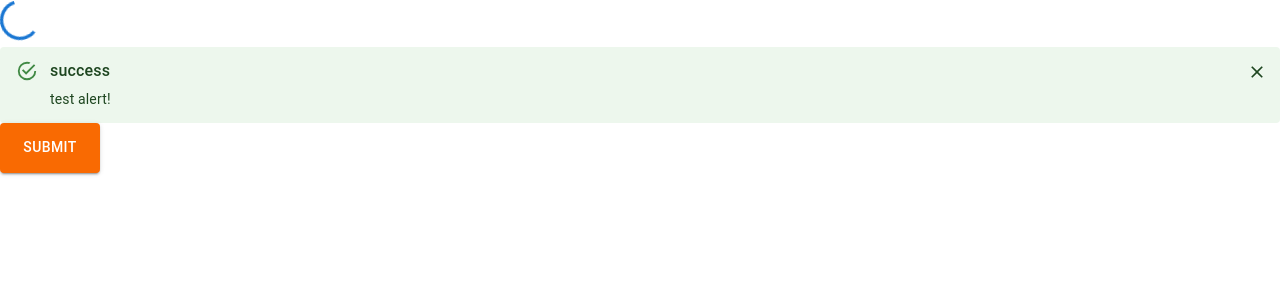
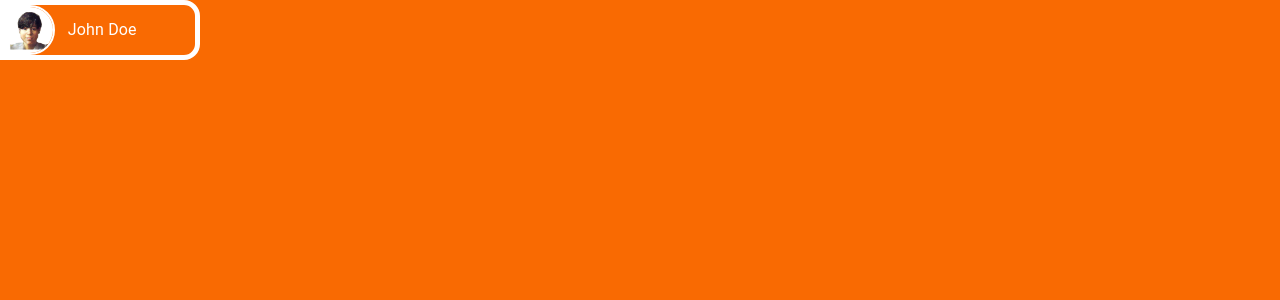
Before and after one commit to WMAD-0522-Final-Project/whistleblower-app-frontend, a React (Vite) app: page / in a window 1280 px wide. Shown: the top 300 px of the page. Built offline with nearby package versions, Linux system fonts and the light colour scheme.

Commit message:
[admin] add avatar icon component

```diff
--- a/src/App.tsx
+++ b/src/App.tsx
@@ -1,12 +1,21 @@
-import {
-  Box,
-  Alert,
-  AlertTitle,
-  CircularProgress,
-  CssBaseline,
-} from '@mui/material';
+import { Box, Alert, AlertTitle, CircularProgress } from '@mui/material';
+import AvatarIcon from './components/admin/AvatarIcon';
 // import ButtonComponent from './components/MUI_comp/ButtonComponent';
 import ButtonComponent from './components/MUI_comp/ButtonComponent';
+
+// TODO: get company data from store
+const companyData = {
+  themeColors: {
+    primary: '#f96a02',
+    secondary: '#fff',
+  },
+};
+// TODO: get user data from store
+const userData = {
+  firstName: 'John',
+  lastName: 'Doe',
+  profileImg: '/images/profileImg.jpg',
+};
 
 const App = () => {
   // use Redux for loading state
@@ -19,10 +28,15 @@ const App = () => {
   };
 
   return (
-    <Box>
-      <CssBaseline />
-      {isLoading && <CircularProgress />}
-      {sampleAlert.message && (
+    <Box
+      sx={{
+        backgroundColor: companyData.themeColors.primary,
+        minHeight: '100vh',
+      }}
+    >
+      <AvatarIcon />
+      {/* {isLoading && <CircularProgress />} */}
+      {/* {sampleAlert.message && (
         <Alert
           severity={sampleAlert.type}
           sx={
@@ -36,12 +50,8 @@ const App = () => {
         >
           <AlertTitle>{sampleAlert.type}</AlertTitle>
           {sampleAlert.message}
-
         </Alert>
-
-      )}
-
-      <ButtonComponent width='100px' height='50px' customColor='#f96a02' variant="contained">submit</ButtonComponent>
+      )} */}
     </Box>
   );
 };
--- /dev/null
+++ b/src/components/admin/AvatarIcon/AvatarIcon.js
@@ -0,0 +1 @@
+// Test code here!!!
--- /dev/null
+++ b/src/components/admin/AvatarIcon/index.tsx
@@ -0,0 +1,55 @@
+import React from 'react';
+import { Box, Typography } from '@mui/material';
+
+type Props = {};
+
+const AvatarIcon = (props: Props) => {
+  // TODO: get company data from store
+  const companyData = {
+    themeColors: {
+      primary: 'f96a02',
+      secondary: '#fff',
+    },
+  };
+  // TODO: get user data from store
+  const userData = {
+    firstName: 'john',
+    lastName: 'doe',
+    profileImg: '/images/profileImg.jpg',
+  };
+
+  return (
+    <Box
+      sx={{
+        alignItems: 'center',
+        backgroundColor: companyData.themeColors.primary,
+        border: `5px solid ${companyData.themeColors.secondary}`,
+        borderRadius: '0 16px 16px 0',
+        display: 'flex',
+        maxWidth: '200px',
+        minWidth: '150px',
+        width: '50%',
+      }}
+    >
+      <Box
+        component="img"
+        src={userData.profileImg}
+        alt=""
+        sx={{
+          border: `2px solid ${companyData.themeColors.secondary}`,
+          borderRadius: '0 50% 50% 0',
+          display: 'block',
+          width: '50px',
+        }}
+      />
+      <Typography
+        sx={{ marginLeft: '0.8rem', textTransform: 'capitalize' }}
+        color={companyData.themeColors.secondary}
+      >
+        {userData.firstName} {userData.lastName}
+      </Typography>
+    </Box>
+  );
+};
+
+export default AvatarIcon;
--- a/src/main.tsx
+++ b/src/main.tsx
@@ -4,10 +4,12 @@ import App from './App';
 import { Provider } from 'react-redux';
 import store from './RTK/store';
 import './styles/base/index.scss';
+import { CssBaseline } from '@mui/material';
 
 ReactDOM.createRoot(document.getElementById('root') as HTMLElement).render(
   <React.StrictMode>
     <Provider store={store}>
+      <CssBaseline />
       <App />
     </Provider>
   </React.StrictMode>
```
Also changed, not shown: public/images/profileImg.jpg (added).
